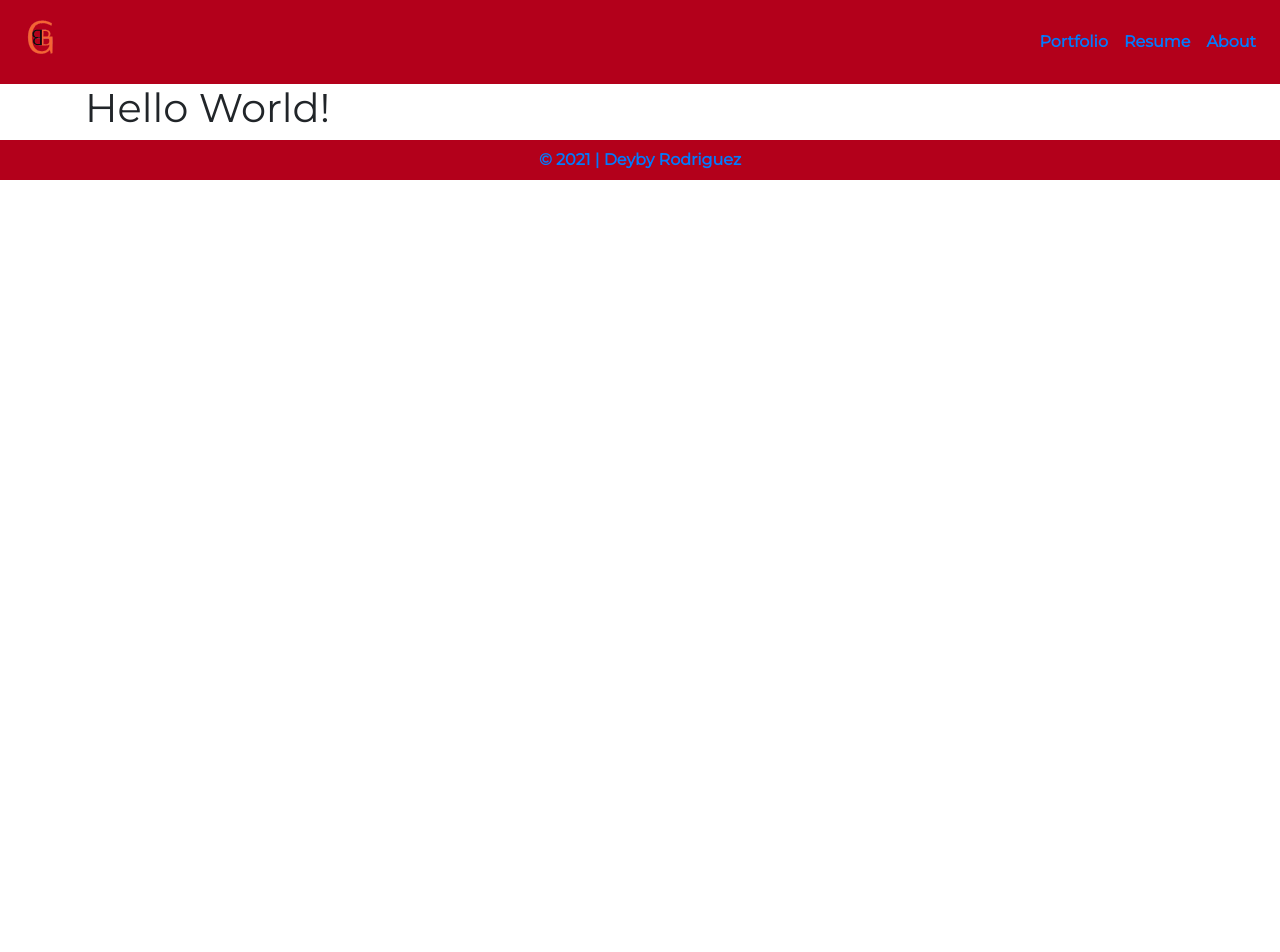
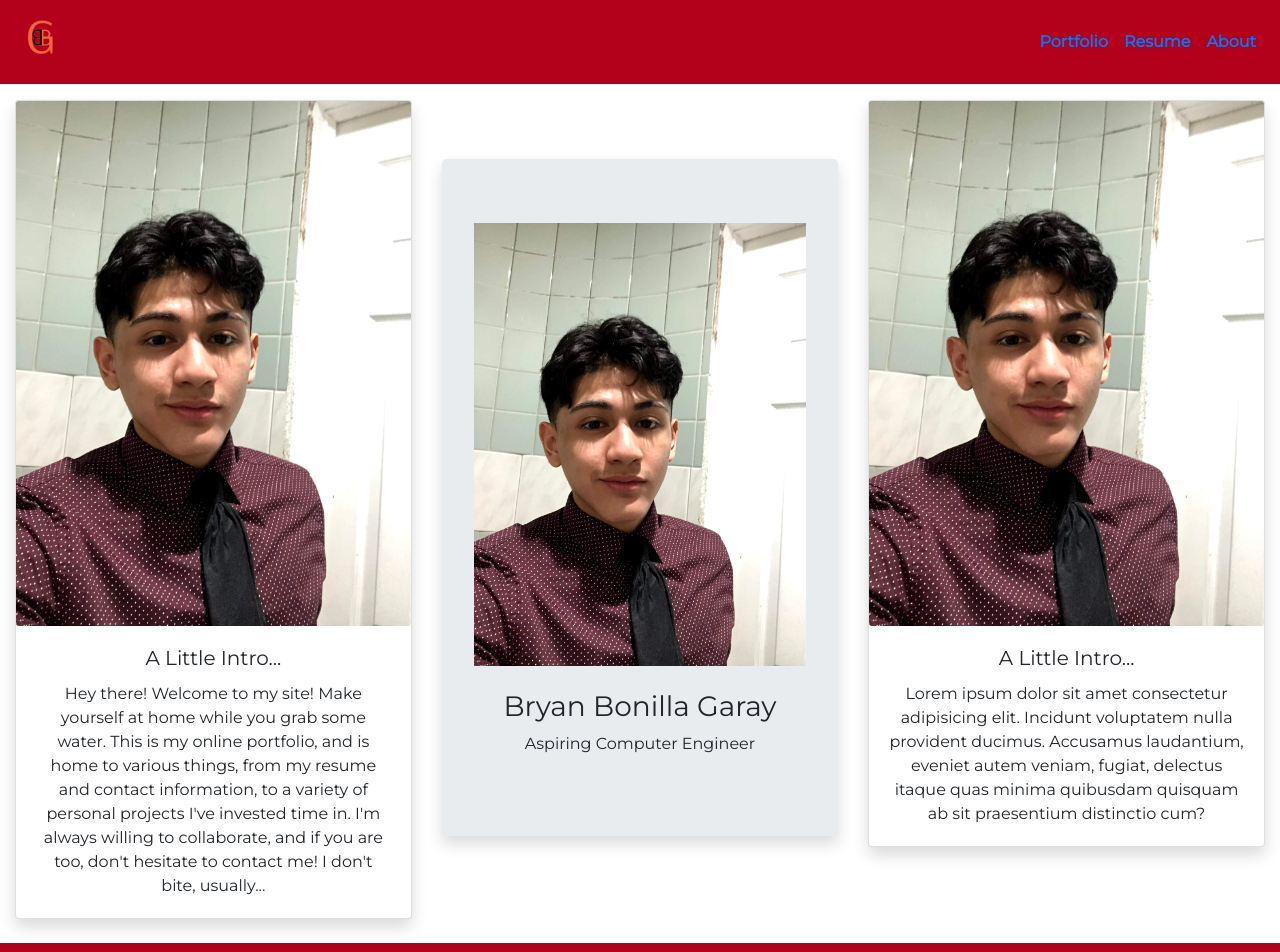
Before and after one commit to deybyr647/bryan-personal-website, a Next.js app: page / in a window 1280 px wide. Shown: the top 952 px of the page. Before the commit the page ends 800 px from the top, so only its background shows below. Built offline with nearby package versions, Linux system fonts and the light colour scheme.

Commit message:
Finished basic skeleton of landing page

```diff
--- a/components/Navigation.tsx
+++ b/components/Navigation.tsx
@@ -5,7 +5,7 @@ import { Nav, Navbar } from 'react-bootstrap';
 
 const Navigation = () => {
     return (
-        <Navbar variant='light' expand='lg'>
+        <Navbar variant='light' expand='lg' className="sticky-top">
             <Navbar.Brand>
                 <Link
                     href="/"
--- a/pages/index.tsx
+++ b/pages/index.tsx
@@ -1,4 +1,5 @@
-import { Container, Row, Col, Jumbotron, Image } from 'react-bootstrap';
+import { Container, Row, Col, Jumbotron, Image, Card } from 'react-bootstrap';
+import styles from '../styles/Landing.module.css';
 
 import Metadata from '../components/Metadata';
 import Navigation from '../components/Navigation';
@@ -6,10 +7,45 @@ import Footer from '../components/Footer';
 
 const Landing = () => {
   return (
-    <Container>
+    <Container fluid className="my-3">
       <Row>
-        <Col>
-          <h1>Hello World!</h1>
+        <Col md={12} lg={4} xl={4} className="mb-2">
+          <Card className="shadow text-center">
+            <Card.Img src="/bryan.jpg"/>
+
+            <Card.Body>
+              <Card.Title>A Little Intro...</Card.Title>
+              <Card.Text>
+              Hey there! Welcome to my site!
+              Make yourself at home while you grab some water.
+              This is my online portfolio, and is home to various things, from my resume and contact information,
+              to a variety of personal projects I've invested time in.
+              I'm always willing to collaborate, and if you are too, don't hesitate to contact me! I don't bite, usually...
+              </Card.Text>
+            </Card.Body>
+          </Card>
+        </Col>
+
+        <Col md={12} lg={4} xl={4} className="d-flex align-items-center order-first order-lg-0">
+            <Jumbotron className="text-center shadow">
+              <Image src="/bryan.jpg" className="w-100"/>
+              <h3 className="mt-4">Bryan Bonilla Garay</h3>
+              <p>Aspiring Computer Engineer</p>
+            </Jumbotron>
+        </Col>
+
+        <Col md={12} lg={4} xl={4} className="mb-2">
+          <Card className="shadow text-center">
+            <Card.Img src="/bryan.jpg"/>
+
+            <Card.Body>
+              <Card.Title>A Little Intro...</Card.Title>
+
+              <Card.Text>
+                Lorem ipsum dolor sit amet consectetur adipisicing elit. Incidunt voluptatem nulla provident ducimus. Accusamus laudantium, eveniet autem veniam, fugiat, delectus itaque quas minima quibusdam quisquam ab sit praesentium distinctio cum?
+              </Card.Text>
+            </Card.Body>
+          </Card>
         </Col>
       </Row>
     </Container>
```
Also changed, not shown: public/bryan.jpg (added).
